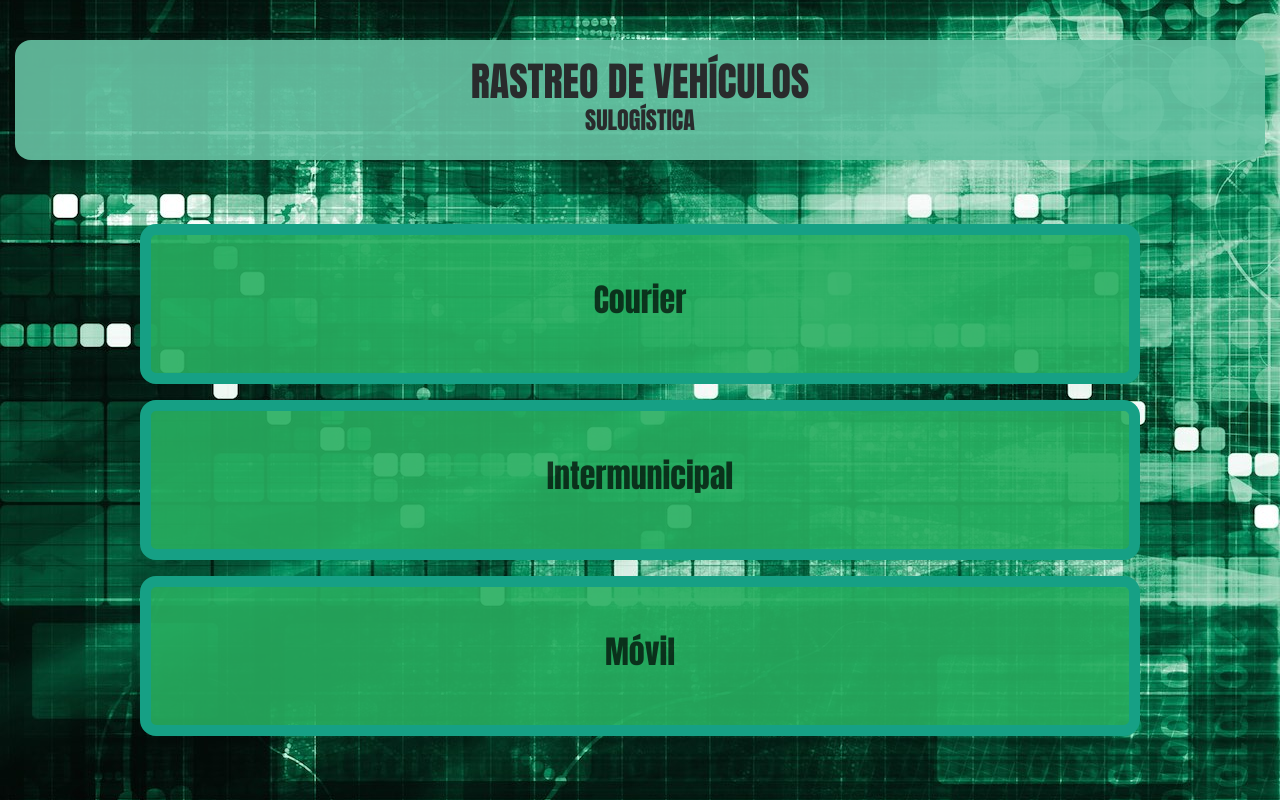
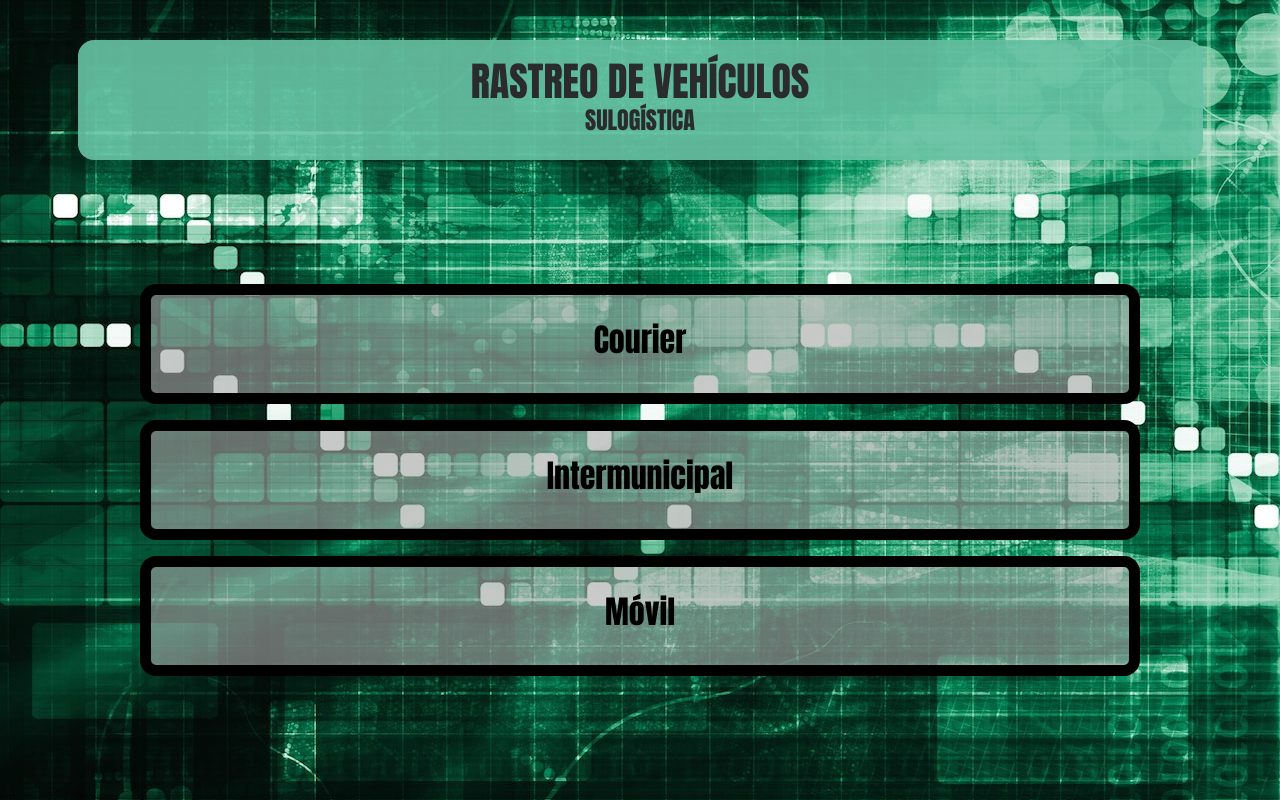
Before and after one commit to juansnchz/RastreoSL, a plain HTML site: page index.html in a window 1280 px wide. Drawn offline with Linux system fonts and the light colour scheme.

Commit message:
Cambios de color y tipografía en el landing page

```diff
--- a/css/styles.css
+++ b/css/styles.css
@@ -1,6 +1,6 @@
 .boton_sulo{
-  background-color: rgba(39, 174, 96, 0.9);
-  border: 0.7em solid rgba(22, 160, 133,1.0);
+  background-color: rgba(170,170,170, 0.6);
+  border: 0.7em solid rgba(0,0,0,1);
   border-radius: 1em;
   font-family: 'Anton', sans-serif;
 
@@ -8,7 +8,7 @@
 }
 
 .boton_sulo a{
-  color: rgba(0,0,0,0.7);
+  color: rgba(0,0,0,1);
 
 }
 
--- a/index.html
+++ b/index.html
@@ -16,7 +16,7 @@
 <div class="container fondoimg" style="height: 100vh">
   <div style="height: 5%" ></div>
 
-  <header class="text-uppercase bg-blanco d-flex flex-column align-items-center justify-content-center" style="height: 15%">
+  <header class="text-uppercase bg-blanco d-flex flex-column align-items-center justify-content-center" style="height: 15%; width: 90%; margin: auto">
 
     <h1 class="mb-1">Rastreo de vehículos</h1>
     <h4>SuLogística</h4>
@@ -25,7 +25,7 @@
 
   <div class="d-flex flex-column justify-content-center  align-items-center" style="height: 80%">
 
-    <div class="m-2 boton_sulo align-items-center" style="height: 20vh; width: 80%">
+    <div class="m-2 boton_sulo align-items-center" style="height: 15vh; width: 80%">
       <a href="#">
         <div class="d-flex align-items-center justify-content-center" style="height: 100%; width: 100%;">
           <h2>Courier</h2>
@@ -33,7 +33,7 @@
       </a> <!-- Este <a> hace que el link sea todo el div -->
     </div> <!-- Este es el div general que hace que los botones se alineen entre ellos dentro del <div> parent que ocupa 80% de la pantalla verticalmente -->
 
-    <div class="m-2 boton_sulo align-items-center" style="height: 20vh; width: 80%">
+    <div class="m-2 boton_sulo align-items-center" style="height: 15vh; width: 80%">
       <a href="#">
         <div class="d-flex align-items-center justify-content-center" style="height: 100%; width: 100%;">
           <h2>Intermunicipal</h2>
@@ -41,7 +41,7 @@
       </a> <!-- Este <a> hace que el link sea todo el div -->
     </div> <!-- Este es el div general que hace que los botones se alineen entre ellos dentro del <div> parent que ocupa 80% de la pantalla verticalmente -->
 
-    <div class="m-2 boton_sulo align-items-center" style="height: 20vh; width: 80%">
+    <div class="m-2 boton_sulo align-items-center" style="height: 15vh; width: 80%">
       <a href="#">
         <div class="d-flex align-items-center justify-content-center" style="height: 100%; width: 100%;">
           <h2>Móvil</h2>
```
